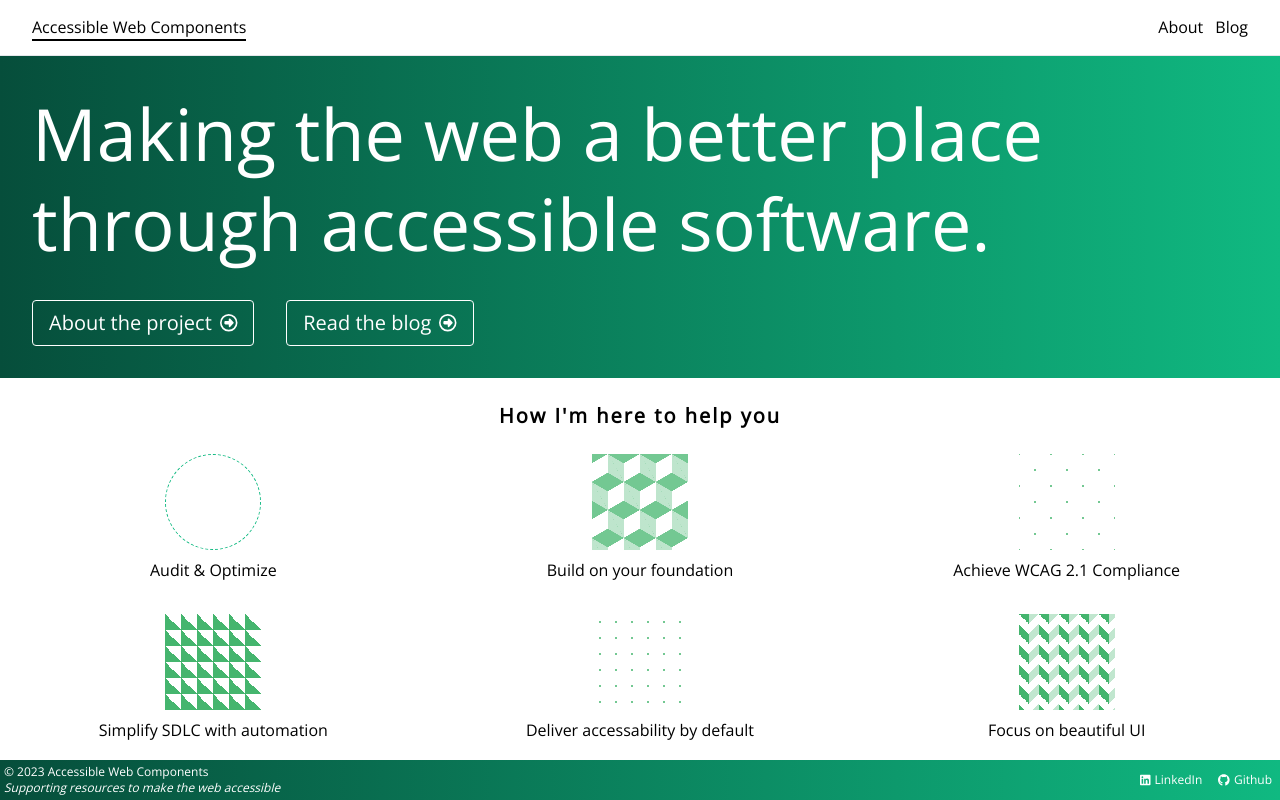
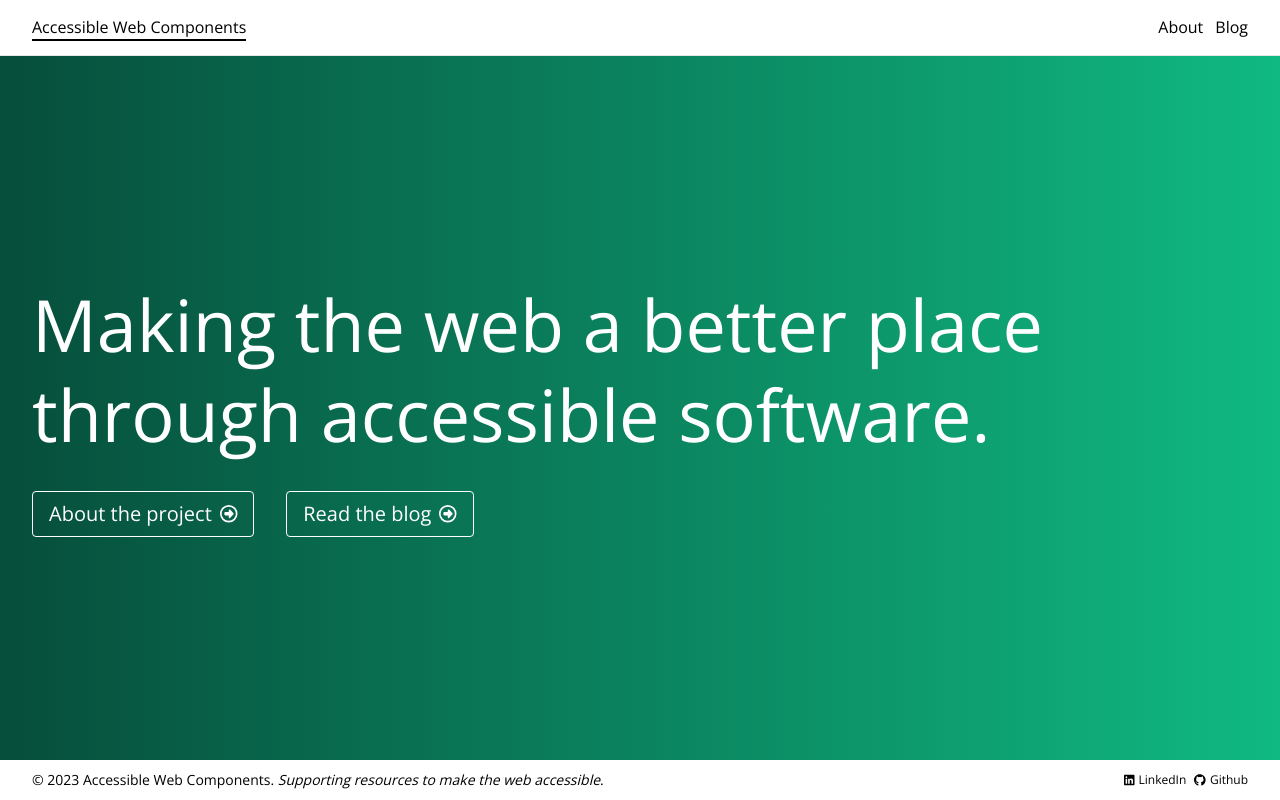
Before and after one commit to steezplusplus/Accessible-Web-Components, a Next.js app: page / in a window 1280 px wide. Built offline with nearby package versions, Linux system fonts and the light colour scheme.

Commit message:
feat: Simpler homepage

```diff
--- a/app/_components/footer/Footer.tsx
+++ b/app/_components/footer/Footer.tsx
@@ -7,22 +7,13 @@ const GithubURL = 'https://github.com/steezplusplus';
 
 export function Footer() {
   return (
-    <div className="flex h-full bg-gradient-to-r from-emerald-900 to-emerald-500">
-      <ul className="flex h-full flex-col p-1 text-xs text-white">
+    <ul className="flex h-full flex-col items-center justify-center px-4 text-sm sm:flex-row sm:justify-between sm:px-6 lg:px-8">
       <li>
         <p>
-            &copy; {new Date().getFullYear()} Accessible Web Components
+          &copy; {new Date().getFullYear()} Accessible Web Components. <i>Supporting resources to make the web accessible</i>.
         </p>
       </li>
-        <li>
-          <p>
-            <i>Supporting resources to make the web accessible</i>
-          </p>
-        </li>
-      </ul>
-
-      <ul className="ml-auto flex items-center gap-x-4 pr-2 text-white">
-        <li>
+      <li className="ml-auto mr-2">
         <p className="flex items-center gap-x-1 text-xs hover:underline">
           <FontAwesomeIcon icon={faLinkedin} />
           <Link href={LinkedInURL}>LinkedIn</Link>
@@ -35,6 +26,5 @@ export function Footer() {
         </p>
       </li>
     </ul>
-    </div >
   );
 }
--- a/app/_components/header/Header.tsx
+++ b/app/_components/header/Header.tsx
@@ -2,7 +2,7 @@ import { ArrowLink } from '../arrowLink/ArrowLink';
 
 export function Header() {
   return (
-    <header className="bg-gradient-to-r from-emerald-900 to-emerald-500">
+    <header className="flex h-full items-center justify-center bg-gradient-to-r from-emerald-900 to-emerald-500">
       <ul className="flex flex-col gap-y-8 p-8">
         <li>
           <h2 className="text-7xl leading-tight text-white">Making the web a better place through accessible software.</h2>
--- a/app/_components/services/Services.tsx
+++ /dev/null
@@ -1,36 +0,0 @@
-export function Services() {
-  return (
-    <section className="my-6">
-      <div className="mb-6 flex flex-col items-center justify-center">
-        <h3 className="text-xl font-bold tracking-widest">How I&apos;m here to help you</h3>
-      </div>
-
-      <ul className="grid gap-y-8 sm:grid-cols-1 md:grid-cols-2 lg:grid-cols-3">
-        <li className="flex flex-col items-center justify-center">
-          <div className="mb-2 h-24 w-24 rounded-full border border-dashed border-emerald-500" />
-          Audit & Optimize
-        </li>
-        <li className="flex flex-col items-center justify-center">
-          <div className="isometric mb-2 h-24 w-24" />
-          Build on your foundation
-        </li>
-        <li className="flex flex-col items-center justify-center">
-          <div className="polka2 mb-2 h-24 w-24" />
-          Achieve WCAG 2.1 Compliance
-        </li>
-        <li className="flex flex-col items-center justify-center">
-          <div className="triangle mb-2 h-24 w-24" />
-          Simplify SDLC with automation
-        </li>
-        <li className="flex flex-col items-center justify-center">
-          <div className="polka1 mb-2 h-24 w-24" />
-          Deliver accessability by default
-        </li>
-        <li className="flex flex-col items-center justify-center">
-          <div className="zigzag mb-2 h-24 w-24" />
-          Focus on beautiful UI
-        </li>
-      </ul>
-    </section>
-  );
-}
--- a/app/_styles/globals.css
+++ b/app/_styles/globals.css
@@ -10,48 +10,9 @@
     font-display: swap;
     src: url('../../assets/fonts/OpenSans-Variable.ttf') format('truetype-variations');
   }
+
+  :root {
+    font-size: 1rem;
+    font-family: 'Open Sans'; /* TODO Does this belong in @layer base? */
+  }
 }
-
-@layer utilities {
-  .polka1 {
-    background-color: transparent;
-    opacity: 0.6;
-    background-image: radial-gradient(#16a34a 0.8px, transparent 0.8px);
-    background-size: 16px 16px;
-  }
-
-  .polka2 {
-    background-color: transparent;
-    opacity: 0.6;
-    background-image:  radial-gradient(#16a34a 0.8px, transparent 0.8px), radial-gradient(#16a34a 0.8px, transparent 0.8px);
-    background-size: 32px 32px;
-    background-position: 0 0,16px 16px;
-    }
-
-  .isometric {
-    background-color: transparent;
-    opacity: 0.6;
-    background-image:  linear-gradient(30deg, #16a34a 12%, transparent 12.5%, transparent 87%, #16a34a 87.5%, #16a34a), linear-gradient(150deg, #16a34a 12%, transparent 12.5%, transparent 87%, #16a34a 87.5%, #16a34a), linear-gradient(30deg, #16a34a 12%, transparent 12.5%, transparent 87%, #16a34a 87.5%, #16a34a), linear-gradient(150deg, #16a34a 12%, transparent 12.5%, transparent 87%, #16a34a 87.5%, #16a34a), linear-gradient(60deg, #16a34a77 25%, transparent 25.5%, transparent 75%, #16a34a77 75%, #16a34a77), linear-gradient(60deg, #16a34a77 25%, transparent 25.5%, transparent 75%, #16a34a77 75%, #16a34a77);
-    background-size: 32px 56px;
-    background-position: 0 0, 0 0, 16px 28px, 16px 28px, 0 0, 16px 28px;
-  }
-
-  .zigzag {
-    background-color: transparent;
-    opacity: 0.8;
-    background: linear-gradient(135deg, #16a34a55 25%, transparent 25%) -10px 0/ 20px 20px, linear-gradient(225deg, #16a34a 25%, transparent 25%) -10px 0/ 20px 20px, linear-gradient(315deg, #16a34a55 25%, transparent 25%) 0px 0/ 20px 20px, linear-gradient(45deg, #16a34a 25%, transparent 25%) 0px 0/ 20px 20px;
-  }
-
-  .triangle {
-    background-color: transparent;
-    opacity: 0.8;
-    background-image: linear-gradient(45deg, #16a34a 50%, transparent 50%);
-    background-size: 16px 16px;
-    }
-
-}
-
-:root {
-  font-size: 1rem;
-  font-family: 'Open Sans'; /* TODO Does this belong in @layer base? */
-}
--- a/app/page.tsx
+++ b/app/page.tsx
@@ -1,4 +1,3 @@
-import { Services } from './_components/services/Services';
 import { Header } from './_components/header/Header';
 
 export const metadata = {
@@ -10,7 +9,6 @@ export default async function Home() {
   return (
     <>
       <Header />
-      <Services />
     </>
   );
 }
```
Lines whose indentation alone changed are shown as unchanged.
